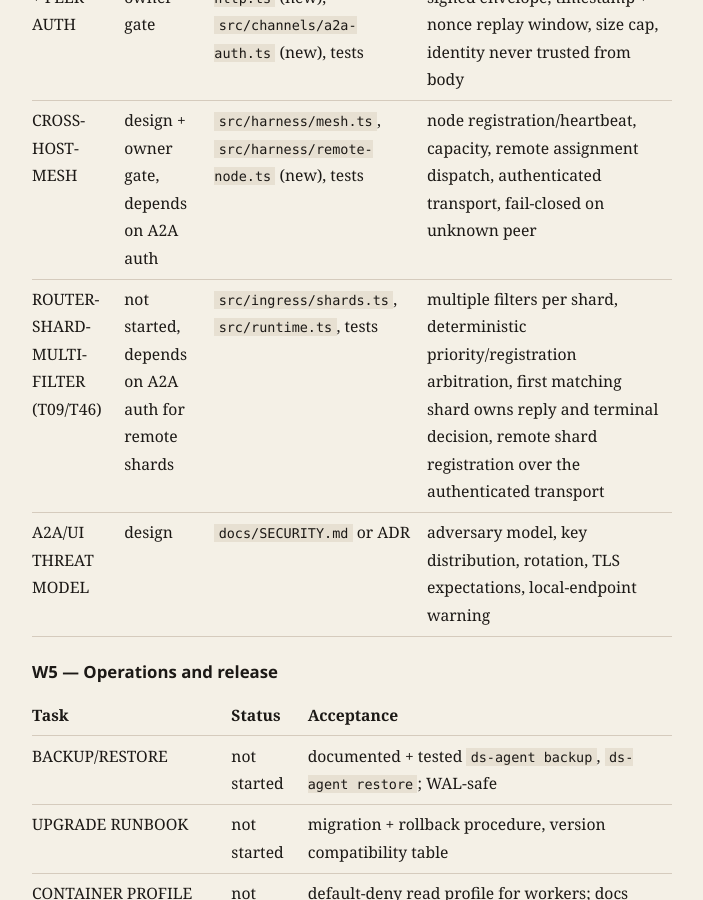
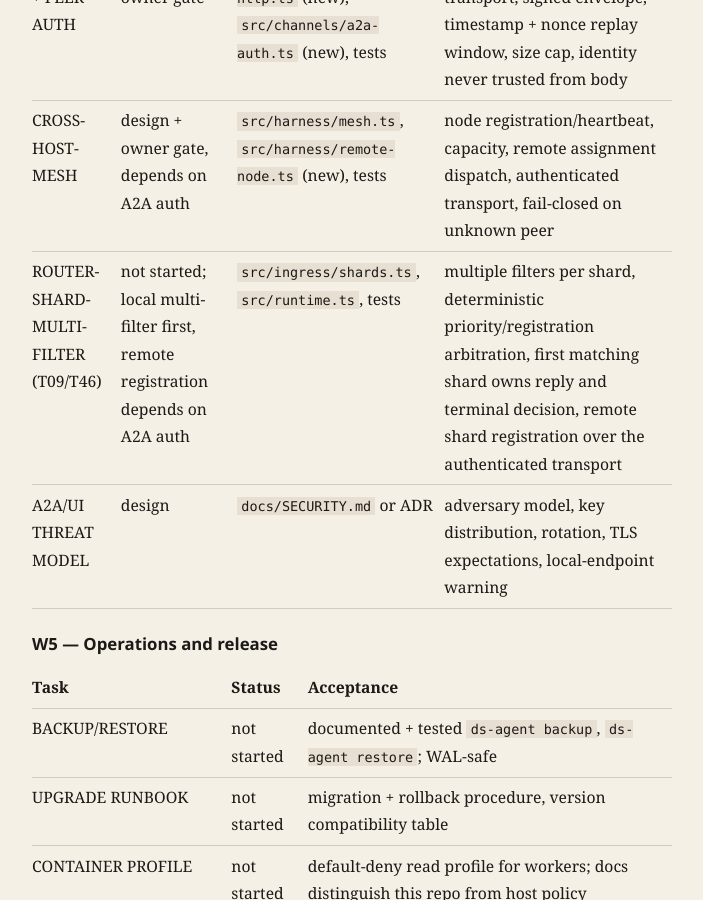
Before and after one commit to LofiSu/deepseek-super-agent, a Jekyll site: the page built from docs/PRODUCTION_PROGRAM.md, in a window 1280 px wide and 900 px high, scrolled down 3338 px. Shown: the whole window, without its empty margins (288-991 px from the left). Built offline with Jekyll 4.4.1, drawn with Linux system fonts in a browser that asks for light colours; our own code applies the rules of GitHub Pages for plain Markdown files.

Commit message:
[SUPER-AGENT][PRODUCTION-PROGRAM] Clarify that local T09 sharding is not blocked on A2A auth

```diff
--- a/docs/PRODUCTION_PROGRAM.md
+++ b/docs/PRODUCTION_PROGRAM.md
@@ -67,7 +67,7 @@ The program is complete only when all of the following hold:
 |---|---|---|---|
 | A2A-HTTP + PEER-AUTH | design + owner gate | `src/channels/a2a-http.ts` (new), `src/channels/a2a-auth.ts` (new), tests | authenticated HTTP transport, signed envelope, timestamp + nonce replay window, size cap, identity never trusted from body |
 | CROSS-HOST-MESH | design + owner gate, depends on A2A auth | `src/harness/mesh.ts`, `src/harness/remote-node.ts` (new), tests | node registration/heartbeat, capacity, remote assignment dispatch, authenticated transport, fail-closed on unknown peer |
-| ROUTER-SHARD-MULTI-FILTER (T09/T46) | not started, depends on A2A auth for remote shards | `src/ingress/shards.ts`, `src/runtime.ts`, tests | multiple filters per shard, deterministic priority/registration arbitration, first matching shard owns reply and terminal decision, remote shard registration over the authenticated transport |
+| ROUTER-SHARD-MULTI-FILTER (T09/T46) | not started; local multi-filter first, remote registration depends on A2A auth | `src/ingress/shards.ts`, `src/runtime.ts`, tests | multiple filters per shard, deterministic priority/registration arbitration, first matching shard owns reply and terminal decision, remote shard registration over the authenticated transport |
 | A2A/UI THREAT MODEL | design | `docs/SECURITY.md` or ADR | adversary model, key distribution, rotation, TLS expectations, local-endpoint warning |
 
 ### W5 — Operations and release
```
